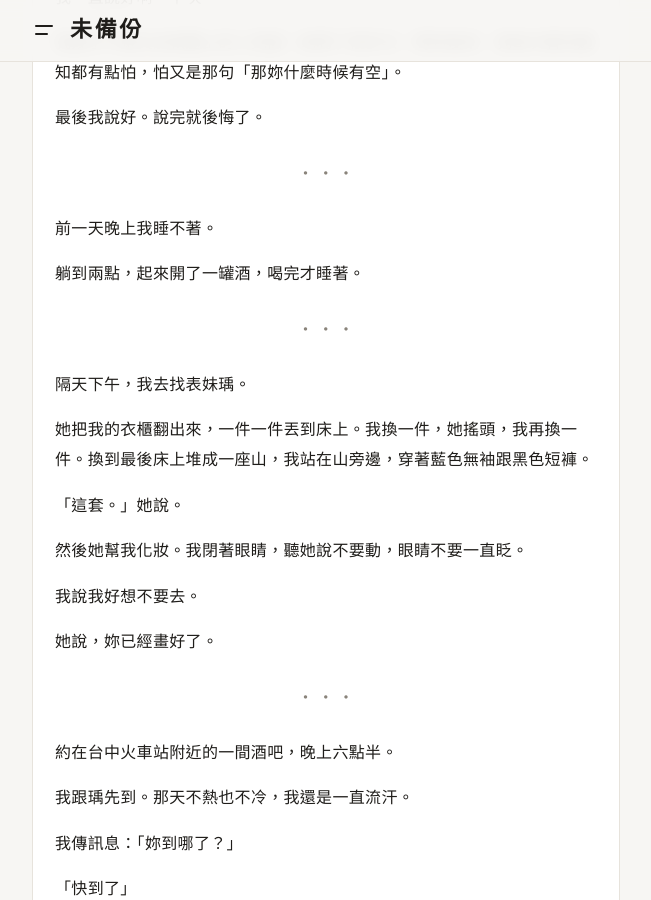
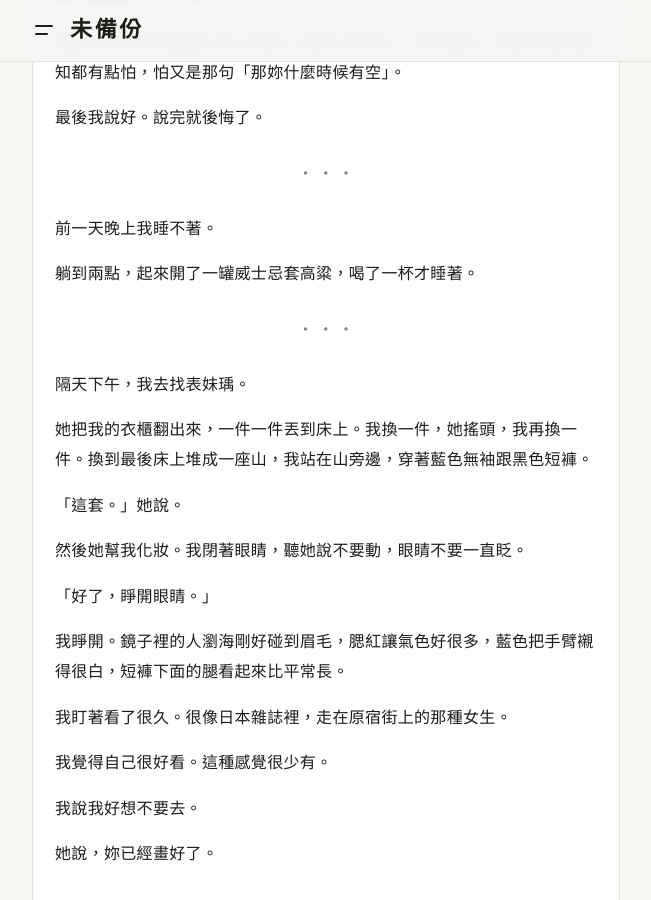
Before and after one commit to Sierra2121/weibeifen, a Jekyll site: the page built from _posts/2026-11-12-cocktail.md, in a window 1280 px wide and 900 px high, scrolled down 267 px. Shown: the whole window, without its empty margins (314-965 px from the left). Built offline with Jekyll 4.4.1, drawn with Linux system fonts in a browser that asks for light colours; some of the changed text lies outside the part shown.

Commit message:
特調：補換裝對話與回程訊息
Co-Authored-By: Claude Opus 5.5 <noreply@anthropic.com>
Claude-Session: https://claude.ai/code/session_01VPttWQT1pdU2FXUZhrVeJK

```diff
--- a/_posts/2026-11-12-cocktail.md
+++ b/_posts/2026-11-12-cocktail.md
@@ -23,7 +23,7 @@ date: 2026-11-12 01:15:00 +0800
 
 前一天晚上我睡不著。
 
-躺到兩點，起來開了一罐酒，喝完才睡著。
+躺到兩點，起來開了一罐威士忌套高粱，喝了一杯才睡著。
 
 ***
 
@@ -34,6 +34,14 @@ date: 2026-11-12 01:15:00 +0800
 「這套。」她說。
 
 然後她幫我化妝。我閉著眼睛，聽她說不要動，眼睛不要一直眨。
+
+「好了，睜開眼睛。」
+
+我睜開。鏡子裡的人瀏海剛好碰到眉毛，腮紅讓氣色好很多，藍色把手臂襯得很白，短褲下面的腿看起來比平常長。
+
+我盯著看了很久。很像日本雜誌裡，走在原宿街上的那種女生。
+
+我覺得自己很好看。這種感覺很少有。
 
 我說我好想不要去。
 
@@ -145,7 +153,7 @@ date: 2026-11-12 01:15:00 +0800
 
 我很確定。
 
-回到家，我傳訊息給她：「我到家了。」
+可是我還是帶著酒意，傳了訊息給她：「到家要跟我說。」
 
 ***
 
```
